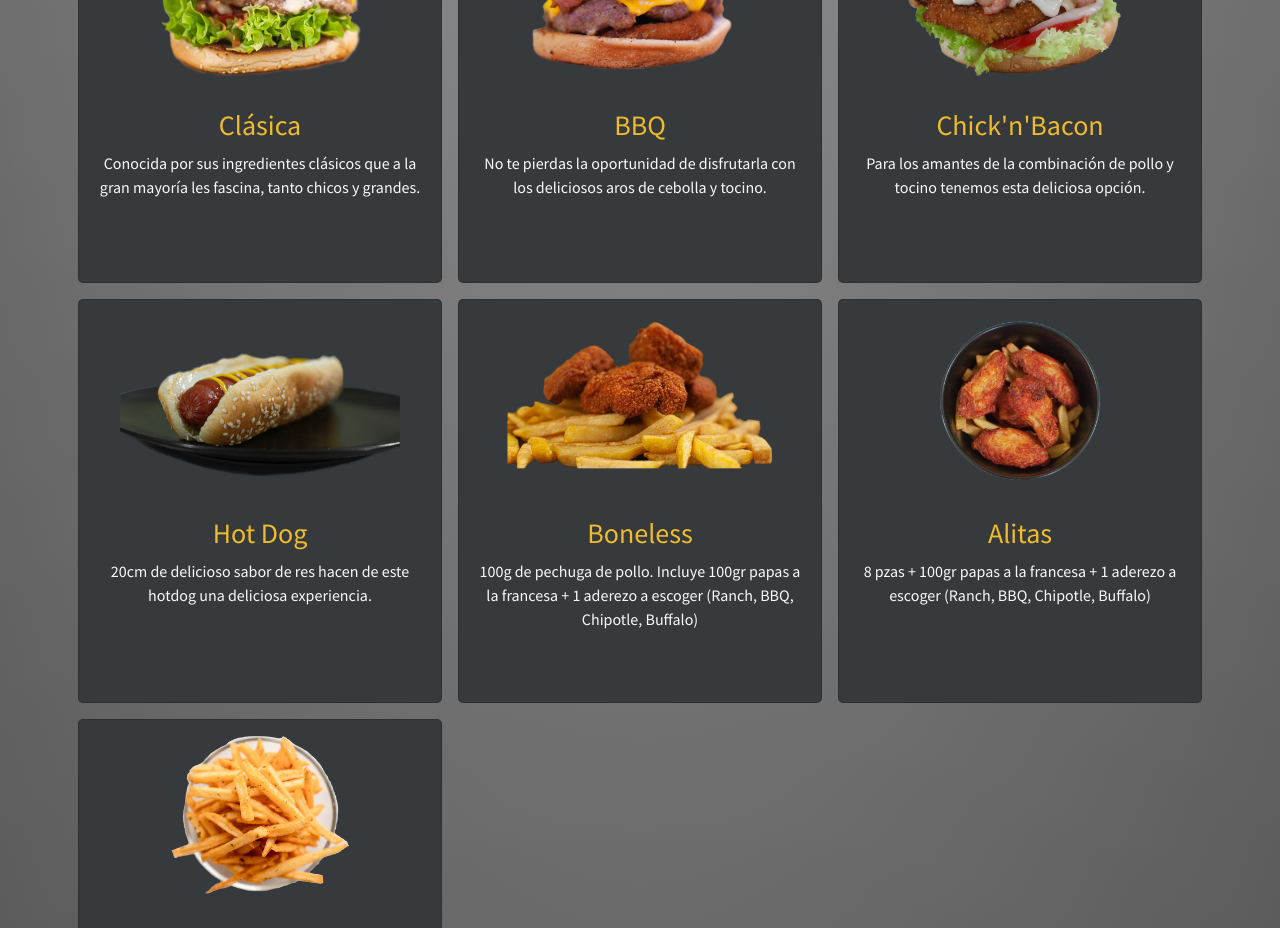
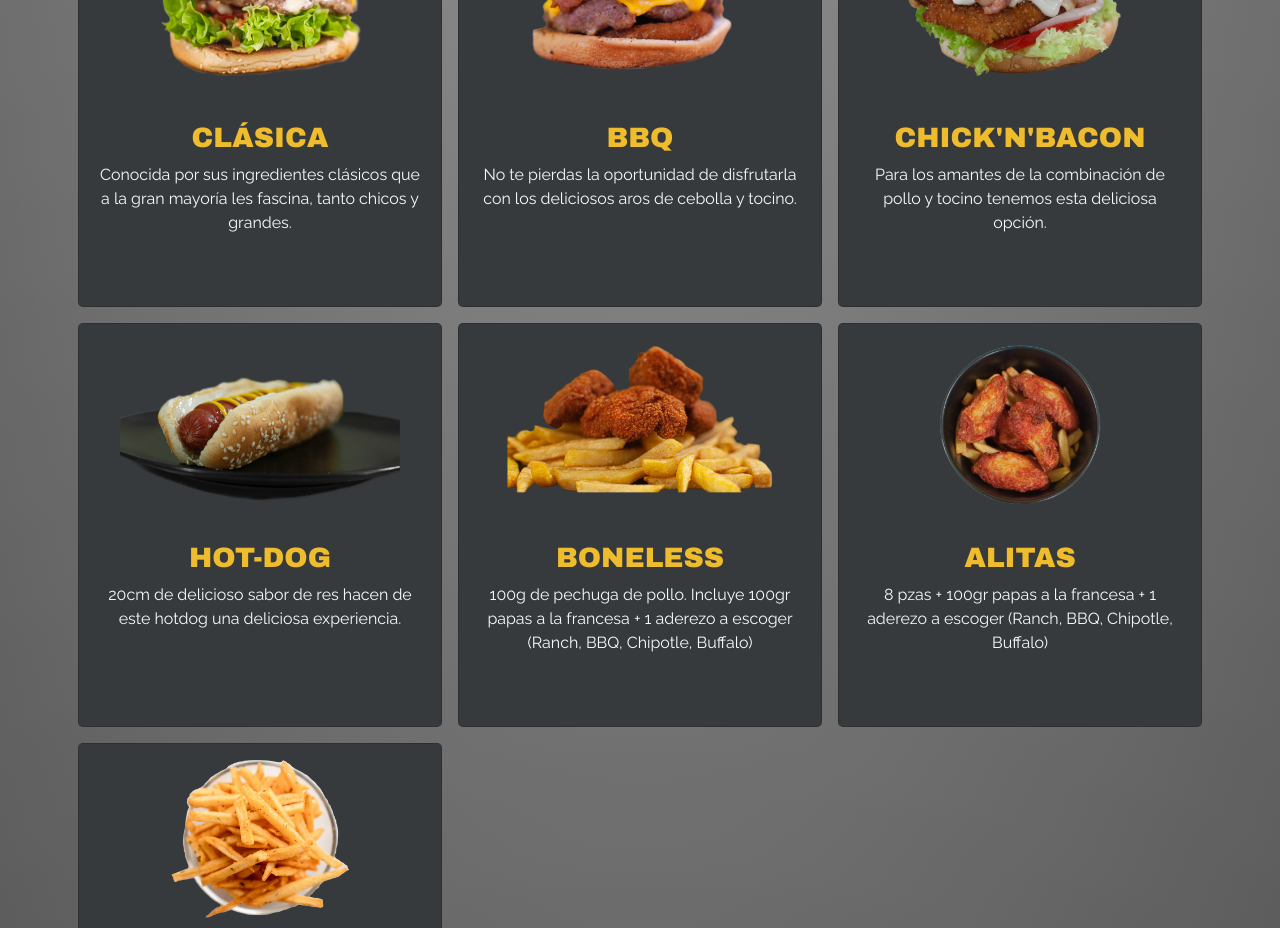
Before and after one commit to joelclementes/chatos, a Next.js app: page / in a window 1280 px wide. Shown: the part 440-1368 px from the top of the page. Built offline with nearby package versions, Linux system fonts and the light colour scheme; a small style sheet from the web is missing.

Commit message:
cambio de tipografía

```diff
--- a/components/Navbar.js
+++ b/components/Navbar.js
@@ -9,26 +9,26 @@ const Navbar = () => (
                 <a className="navbar-brand" >Chato's Hamburguesas</a>
             </Link>
             <LinkPedido/>
-            <button className="navbar-toggler" type="button" data-bs-toggle="collapse" data-bs-target="#navbarNav" aria-controls="navbarNav" aria-expanded="false" aria-label="Toggle navigation">
+            {/* <button className="navbar-toggler" type="button" data-bs-toggle="collapse" data-bs-target="#navbarNav" aria-controls="navbarNav" aria-expanded="false" aria-label="Toggle navigation">
                 <span className="navbar-toggler-icon"></span>
-            </button>
+            </button> */}
             <div className="collapse navbar-collapse" id="navbarNav">
                 <ul className="navbar-nav  ms-auto mb-2 mb-lg-0">
-                <li className="nav-item">
+                    {/* <li className="nav-item">
                         <Link href="/">
                             <a className="nav-link">Inicio</a>
                         </Link>
-                    </li>
+                    </li> */}
                     {/* <li className="nav-item">
                         <Link href="/carta">
                             <a className="nav-link">La carta</a>
                         </Link>
                     </li> */}
-                    <li className="nav-item">
+                    {/* <li className="nav-item">
                         <Link href="/promociones">
                             <a className="nav-link">Promociones</a>
                         </Link>
-                    </li>
+                    </li> */}
                     {/* <li className="nav-item">
                         <Link href="/blog">
                             <a className="nav-link">Blog</a>
--- a/info.js
+++ b/info.js
@@ -1,6 +1,6 @@
 export const productos = [
     {
-        nombre:'Clásica',
+        nombre:'CLÁSICA',
         descripcion: 'Conocida por sus ingredientes clásicos que a la gran mayoría les fascina, tanto chicos y grandes.',
         precio: 70,
         imagen: 'image/hamburguesaclasica.png'
@@ -12,31 +12,31 @@ export const productos = [
         imagen: 'image/hamburguesabbq.png'
     },
     {
-        nombre:"Chick'n'Bacon",
+        nombre:"CHICK'N'BACON",
         descripcion: 'Para los amantes de la combinación de pollo y tocino tenemos esta deliciosa opción.',
         precio: 70,
         imagen: 'image/hamburguesapollotocino.png'
     },
     {
-        nombre:'Hot Dog',
+        nombre:'HOT-DOG',
         descripcion: '20cm de delicioso sabor de res hacen de este hotdog una deliciosa experiencia.',
         precio: 80,
         imagen: 'image/hotdog.png'
     },
     {
-        nombre:'Boneless',
+        nombre:'BONELESS',
         descripcion: '100g de pechuga de pollo. Incluye 100gr papas a la francesa + 1 aderezo a escoger (Ranch, BBQ, Chipotle, Buffalo)',
         precio: 80,
         imagen: 'image/boneless.png'
     },
     {
-        nombre:'Alitas',
+        nombre:'ALITAS',
         descripcion: '8 pzas + 100gr papas a la francesa + 1 aderezo a escoger (Ranch, BBQ, Chipotle, Buffalo)',
         precio: 80,
         imagen: 'image/alitas.png'
     },
     {
-        nombre:'Papas a la francesa',
+        nombre:'PAPAS A LA FRANCESA',
         descripcion: 'Medianas (150gr) | Grandes (250gr) | Jumbo (400gr)',
         precio: "40 | $50 | $70" ,
         imagen: 'image/papasfrancesa.png'
--- a/pages/_document.js
+++ b/pages/_document.js
@@ -18,9 +18,15 @@ class MyDocument extends Document {
             <meta name="description" content="Hamburguesas al carbón en Dos Ríos Alitas Boneless Hotdogs" />
             <meta name="keywords" content="chatos, chato's, hamburguesas, hot dog, hotdogs, alitas, boneles, papas, nachos" />
             <meta name="mobile-web-app-capable" content="yes" />
-            <meta name="og:image" content="image/LogoChatos.jpeg"/>
+            <meta name="og:image" content="/image/LogoChatos.jpeg"/>
 
+            {/* Para la barra de progreso cuando cambia de página */}
             <link rel="stylesheet" href="https://cdnjs.cloudflare.com/ajax/libs/nprogress/0.2.0/nprogress.css"/>
+
+            {/* La tipografía */}
+            <link href="https://fonts.googleapis.com/css2?family=Archivo+Black&family=Raleway:wght@400;500;600&display=swap" rel="stylesheet" />
+            {/* <link href="https://fonts.googleapis.com/css2?family=Raleway:wght@400;500;600&display=swap" rel="stylesheet"/> */}
+
         </Head>
         <body>
           <Main />
--- a/public/misestilos.css
+++ b/public/misestilos.css
@@ -3,6 +3,8 @@ body{
     background-blend-mode: multiply,multiply;
     background-repeat: no-repeat;
 
+    font-family: 'Raleway', sans-serif;
+    font-weight:400;
 }
 
 main{
@@ -45,11 +47,11 @@ main{
 
 .overflow .card-img-top{
     transform: scale(1);
-    transition: all 0.2s ease-in-out;
+    transition: all 0.3s ease-in-out;
 }
 
 .overflow .card-img-top:hover{
-    transform: scale(1.8);
+    transform: scale(1.5);
 }
 
 #producto{
@@ -59,6 +61,8 @@ main{
 }
 
 .producto .nombre, .precio{
+    font-family: 'Archivo Black', sans-serif;
+    /* font-weight: 600; */
     color: #eebc2c
 }
 
```
